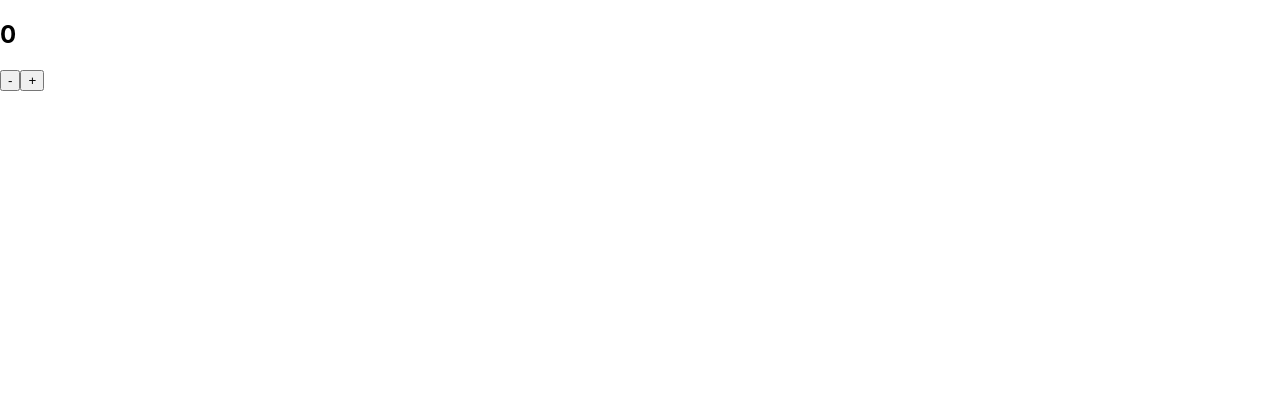
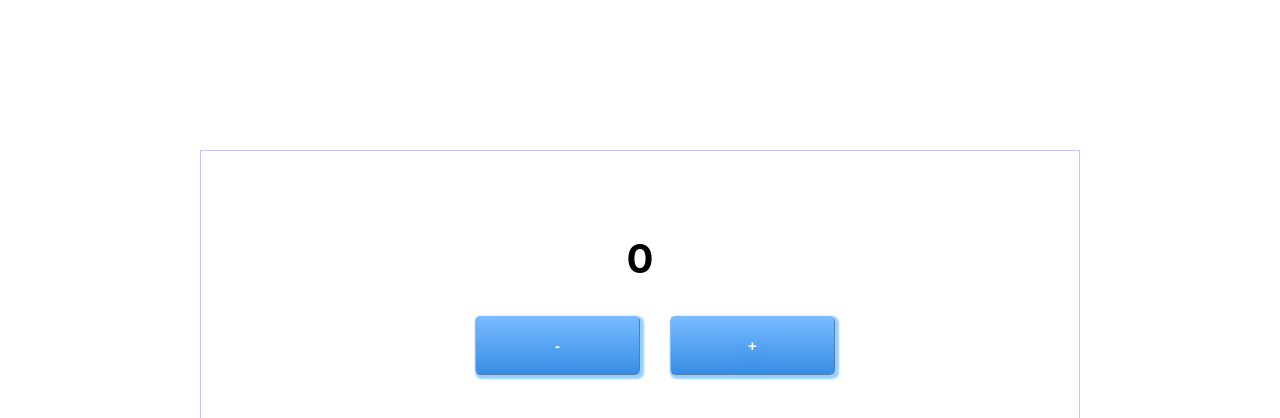
Before and after one commit to lidiamac/exercicio1-react, a React (Create React App) app: page / in a window 1280 px wide. Shown: the top 418 px of the page. Built offline with nearby package versions, Linux system fonts and the light colour scheme.

Commit message:
ajuste estilo

```diff
--- /dev/null
+++ b/src/Estilos/ContadorStyle.css
@@ -0,0 +1,29 @@
+.container{
+    margin:150px 200px;
+    text-align: center;
+    border: 1px solid #c6c1ff;
+    padding: 50px;
+}
+
+.titulo{
+    font-size: 40px;
+    text-align: center;
+
+}
+
+.botao{
+    font-size:15px;
+    font-family:Arial;
+    width:165px;
+    height:59px;
+    border-width:1px;
+    color:#fff;
+    border-color:#7ebeff;
+    font-weight:bold;
+    border-radius:5px;
+    box-shadow: 2px 2px 2px 2px #99ceff;
+    text-shadow: 1px 0px 41px #528ecc;
+    background:linear-gradient(#79bbff, #378de5);
+    cursor: pointer;
+    margin-left: 30px;
+}
--- a/src/components/Contador.js
+++ b/src/components/Contador.js
@@ -1,4 +1,5 @@
 import React, { useState } from 'react';
+import '../Estilos/ContadorStyle.css'
 
 function Contador (props) {
     const [numero, setNumero] = useState(props.inicial);
@@ -25,10 +26,11 @@ function Contador (props) {
 
     return (
         <>
-            <h2>{numero}</h2>
-            <button onClick={decremento}>-</button>
-            <button onClick={incremento}>+</button>
-
+            <div className="container">
+                <h2 className="titulo">{numero}</h2>
+                <button onClick={decremento} className="botao">-</button>
+                <button onClick={incremento} className="botao">+</button>
+            </div>
         </>
     )
 }
--- a/src/components/Primeiro.js
+++ b/src/components/Primeiro.js
@@ -1,3 +1,4 @@
 import React from 'react'
 
+
 export default () => <h2>Primeiro</h2>
```
